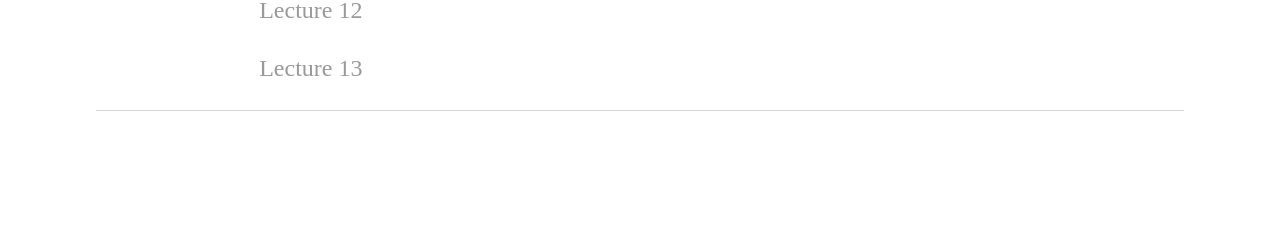
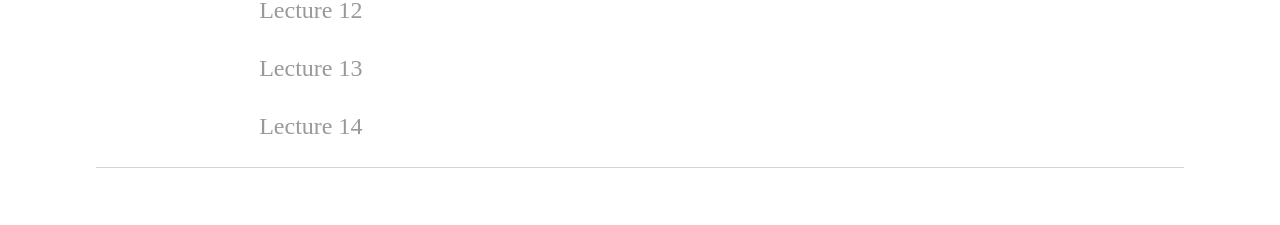
Before and after one commit to mreppert/mreppert.github.io, a Jekyll site: the page built from education/chm676/notes/index.html, in a window 1280 px wide. Shown: the part 773-998 px from the top of the page. Built offline with Jekyll 4.4.1, drawn with Linux system fonts in a browser that asks for light colours; before the commit the page ends 944 px from its top, so only the background shows below that.

Commit message:
Added lecture 14

```diff
--- a/education/chm676/notes/index.html
+++ b/education/chm676/notes/index.html
@@ -27,6 +27,7 @@ title: Reppert Research Group
   <p><a href="/education/chm676/notes/lecture11.pdf">Lecture 11</a></p>
   <p><a href="/education/chm676/notes/lecture12.pdf">Lecture 12</a></p>
   <p><a href="/education/chm676/notes/lecture13.pdf">Lecture 13</a></p>
+  <p><a href="/education/chm676/notes/lecture14.pdf">Lecture 14</a></p>
   </pre>
   </body>
 </html>
```
